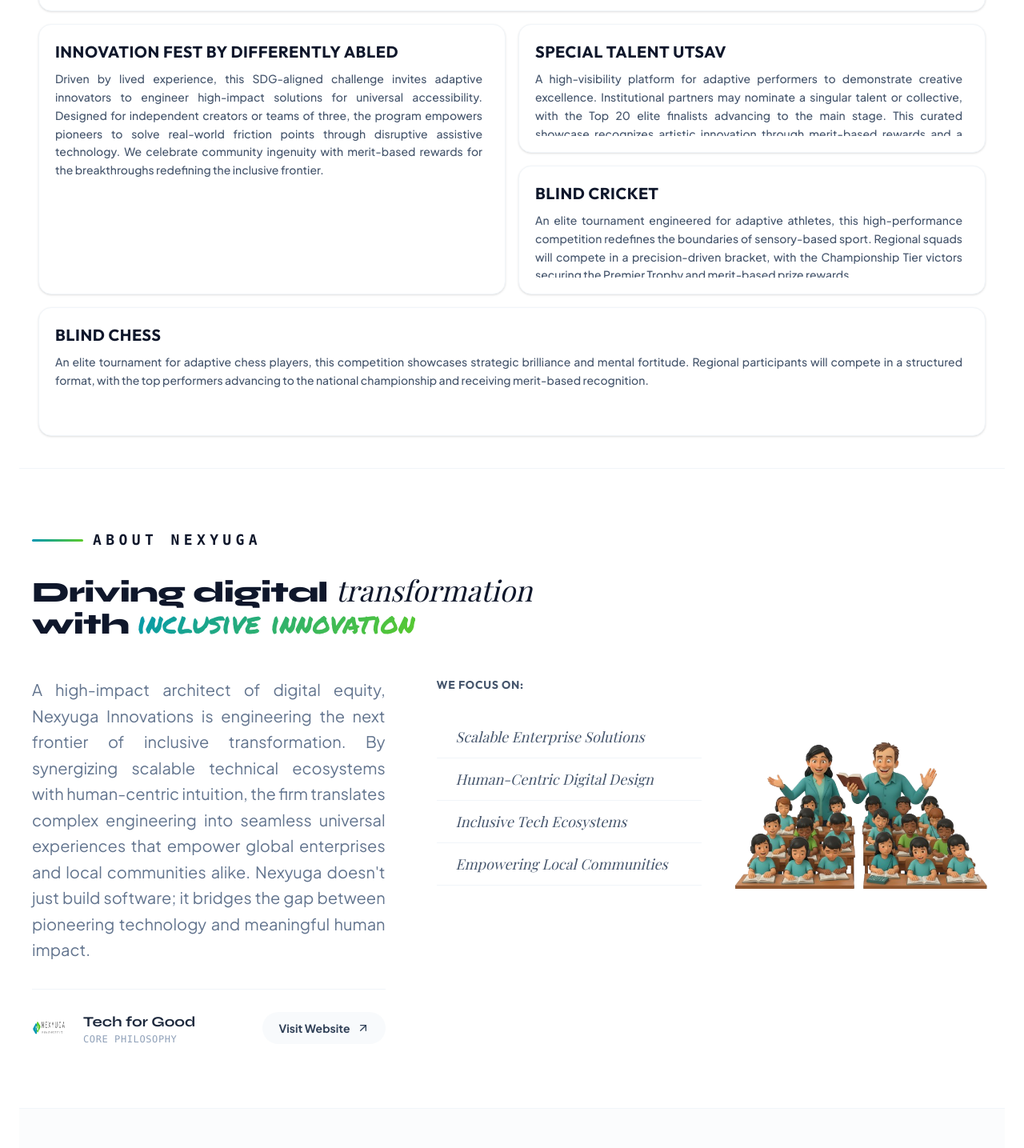
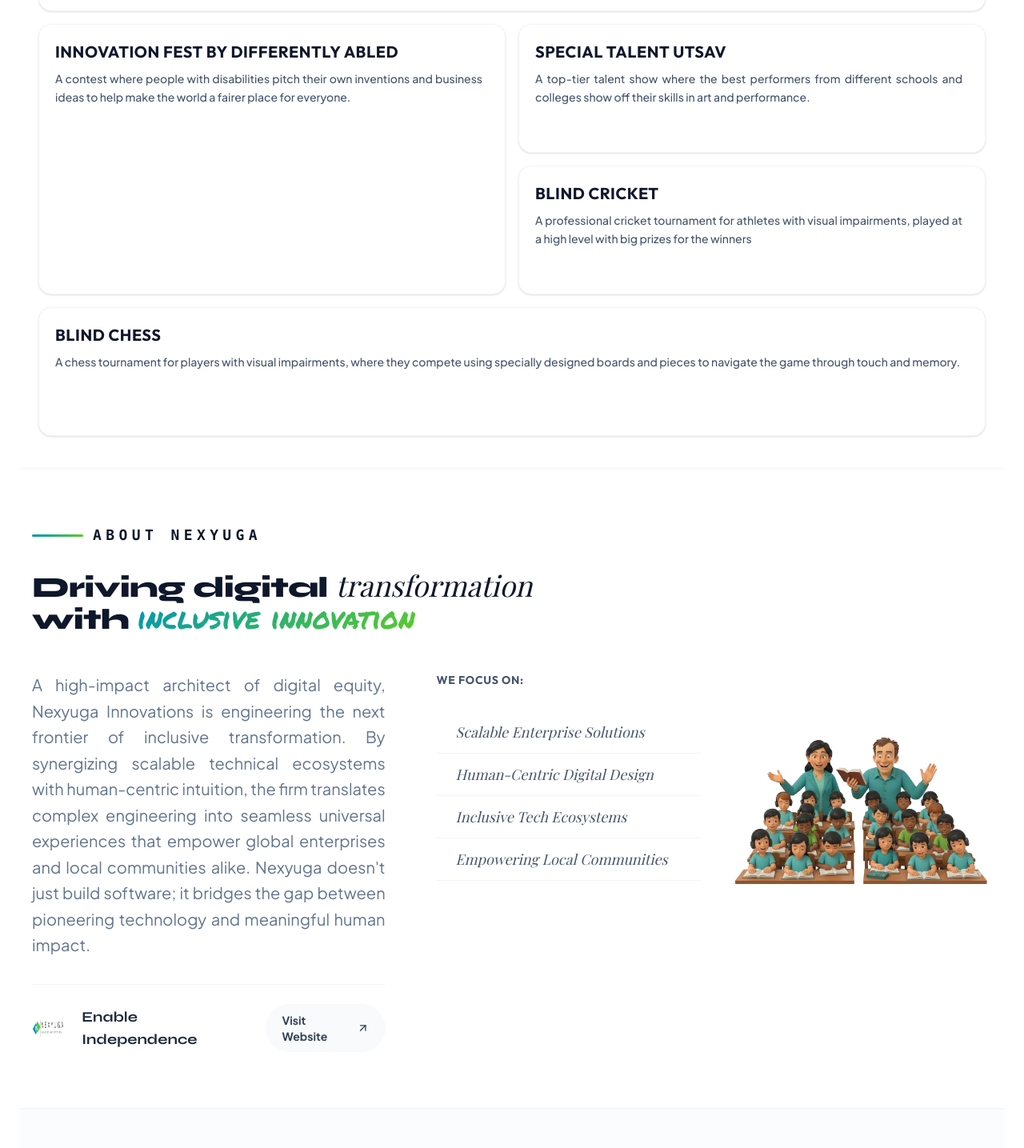
Before and after one commit to Mithunp123/Vyuga, a React (Vite) app in the folder frontend/: page /about in a window 1280 px wide. Shown: the part 2955-4390 px from the top of the page at 80% size. Built offline with nearby package versions, Linux system fonts and the light colour scheme; a web font is replaced by a local one.

Commit message:
attend page

```diff
--- a/frontend/src/components/About.jsx
+++ b/frontend/src/components/About.jsx
@@ -88,22 +88,22 @@
   },
   {
     title: "Innovation Fest by Differently Abled",
-    description: "Driven by lived experience, this SDG-aligned challenge invites adaptive innovators to engineer high-impact solutions for universal accessibility. Designed for independent creators or teams of three, the program empowers pioneers to solve real-world friction points through disruptive assistive technology. We celebrate community ingenuity with merit-based rewards for the breakthroughs redefining the inclusive frontier.",
+    description: "A contest where people with disabilities pitch their own inventions and business ideas to help make the world a fairer place for everyone.",
     color: "text-brand-lime"
   },
   {
     title: "Special Talent Utsav",
-    description: "A high-visibility platform for adaptive performers to demonstrate creative excellence. Institutional partners may nominate a singular talent or collective, with the Top 20 elite finalists advancing to the main stage. This curated showcase recognizes artistic innovation through merit-based rewards and a premier performance environment.",
+    description: "A top-tier talent show where the best performers from different schools and colleges show off their skills in art and performance.",
     color: "text-brand-cyan"
   },
   {
     title: "Blind Cricket",
-    description: "An elite tournament engineered for adaptive athletes, this high-performance competition redefines the boundaries of sensory-based sport. Regional squads will compete in a precision-driven bracket, with the Championship Tier victors securing the Premier Trophy and merit-based prize rewards.",
+    description: "A professional cricket tournament for athletes with visual impairments, played at a high level with big prizes for the winners",
     color: "text-brand-lime"
   },
   {
     title: "Blind Chess",
-    description: "An elite tournament for adaptive chess players, this competition showcases strategic brilliance and mental fortitude. Regional participants will compete in a structured format, with the top performers advancing to the national championship and receiving merit-based recognition.",
+    description: "A chess tournament for players with visual impairments, where they compete using specially designed boards and pieces to navigate the game through touch and memory.",
     color: "text-brand-cyan"
   }
 ]
@@ -503,8 +503,8 @@
                         <img src={nexgugaLogo} alt="Nexyuga" className="h-6 w-auto" />
                       </div>
                       <div>
-                        <p className="font-hero text-lg font-bold text-slate-800">Tech for Good</p>
-                        <p className="text-xs font-mono text-slate-400 tracking-wider">CORE PHILOSOPHY</p>
+                        <p className="font-hero text-lg font-bold text-slate-800">Enable Independence</p>
+                        <p className="text-xs font-mono text-slate-400 tracking-wider"></p>
                       </div>
                     </div>
                     <a
--- a/frontend/src/pages/AttendRegister.jsx
+++ b/frontend/src/pages/AttendRegister.jsx
@@ -9,9 +9,6 @@
   description:
     'One unified registration form for both tracks. Participants choose whether their submission is by specially abled (Innovators) or for specially abled and continue with relevant fields.',
   details: [
-    {
-
-    },
     {
       label: 'Focus Sector',
       value: [
@@ -237,6 +234,7 @@
             key={event.registerLink || `event-${i}`}
             index={i}
             {...event}
+            className={(!showInnovationTracks && i === 0) ? 'sm:row-span-2' : ''}
             onExpand={event.isExpandable ? handleInnovationClick : undefined}
           />
         ))}
@@ -246,7 +244,7 @@
 }
 
 // Enhanced EventCard component that can handle expansion
-function ExpandableEventCard({ onExpand, isExpandable, ...props }) {
+function ExpandableEventCard({ onExpand, isExpandable, className, ...props }) {
   const handleClick = () => {
     if (isExpandable && onExpand) {
       onExpand()
@@ -260,10 +258,10 @@
         whileInView={{ opacity: 1, y: 0 }}
         viewport={{ once: true, amount: 0.15 }}
         transition={{ duration: 0.65, delay: props.index * 0.12, ease: [0.22, 1, 0.36, 1] }}
-        className="event-card-cinematic group relative cursor-pointer"
+        className={`event-card-cinematic group relative cursor-pointer h-full ${className || ''}`}
         onClick={handleClick}
       >
-        <div className="event-card-inner relative flex flex-1 flex-col rounded-3xl bg-white overflow-hidden">
+        <div className="event-card-inner relative flex h-full flex-col rounded-3xl bg-white overflow-hidden">
           <div className="h-[3px] w-full bg-gradient-to-r from-brand-cyan to-brand-lime" />
           <div className="pointer-events-none absolute inset-0 cinematic-sweep rounded-3xl" />
 
@@ -289,10 +287,13 @@
             </div>
 
             <div className="mb-4 h-[2px] w-full bg-gradient-to-r from-brand-cyan to-brand-lime event-line-reveal" />
+
+            <div className="flex flex-1 flex-col">
               <p className="text-sm leading-relaxed text-slate-500 mb-4">{props.description}</p>
 
+              <div className="flex flex-1 flex-col justify-between gap-3">
                 {props.details?.map((section, i) => (
-              <div key={i} className="mb-3 rounded-2xl bg-gradient-to-br from-slate-50 to-white p-4 ring-1 ring-slate-100/80">
+                  <div key={i} className="rounded-2xl bg-gradient-to-br from-slate-50 to-white p-4 ring-1 ring-slate-100/80">
                     <p className="font-marker mb-2 text-[11px] tracking-wider text-brand-cyan">
                       {section.label}
                     </p>
@@ -310,6 +311,8 @@
                     )}
                   </div>
                 ))}
+              </div>
+            </div>
 
             <div className="mt-auto pt-4">
               <button
```
Lines whose indentation alone changed are shown as unchanged.
